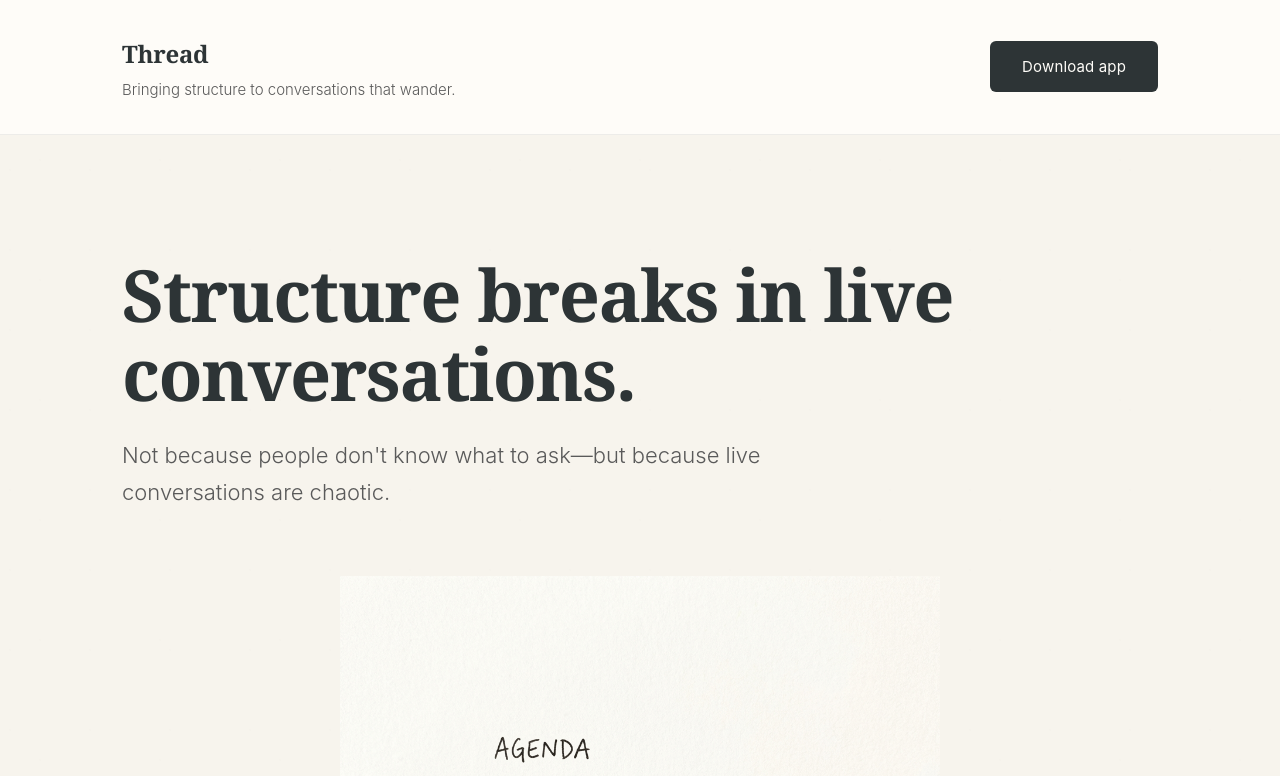
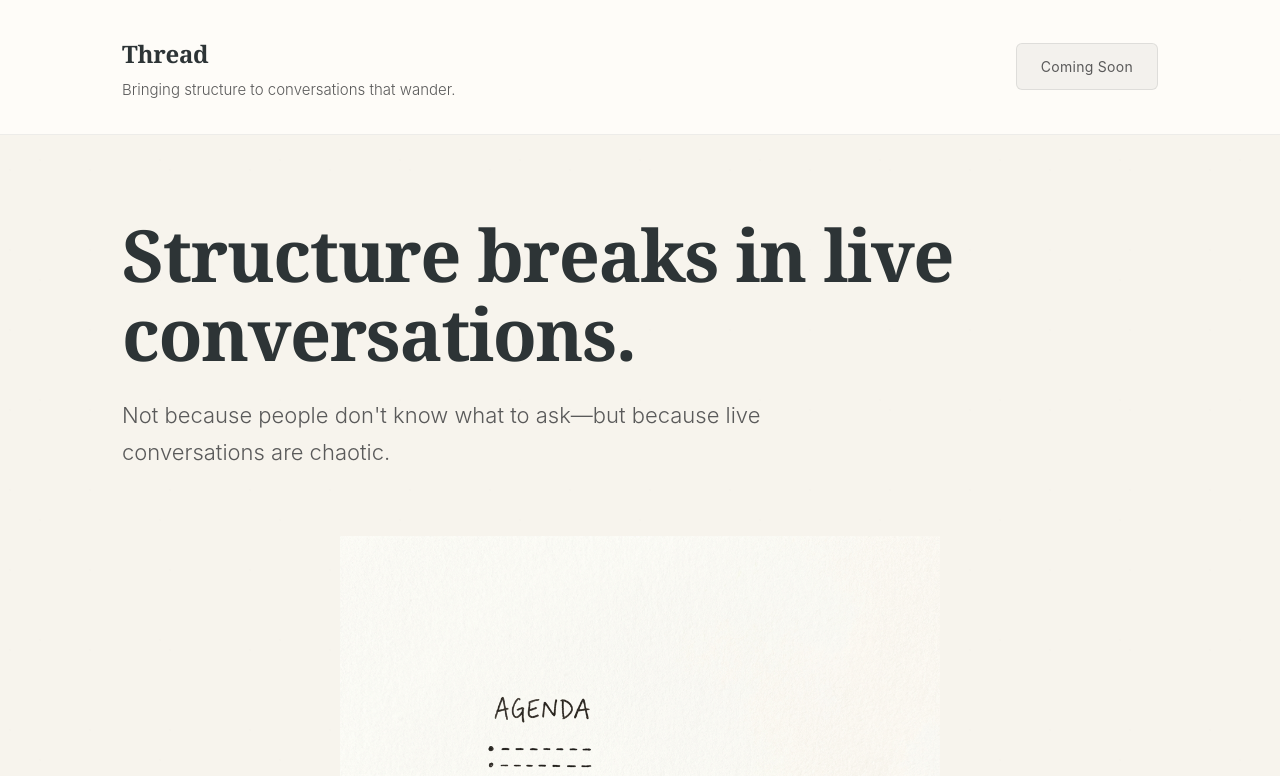
Before and after one commit to shadow-labs-ai/website, a Next.js app: page /threads in a window 1280 px wide. Shown: the top 776 px of the page. Built offline with nearby package versions, Linux system fonts and the light colour scheme; no server answers.

Commit message:
feat: Update download button to 'Coming Soon' label and refine page section paddings.

```diff
--- a/app/threads/page.module.css
+++ b/app/threads/page.module.css
@@ -20,7 +20,7 @@
 
     /* Spacing */
     --spacing-unit: 1rem;
-    --section-padding: clamp(1rem, 4vw, 2rem);
+    --section-padding: clamp(1rem, 3vw, 1.5rem);
     --container-max: 1100px;
     --container-narrow: 720px;
 
@@ -128,35 +128,23 @@
     max-width: 420px;
 }
 
-.downloadBtn {
+.comingSoon {
     font-family: var(--font-sans);
-    font-size: 0.938rem;
+    font-size: 0.875rem;
     font-weight: 400;
-    color: var(--color-warm-white);
-    background-color: var(--color-charcoal);
-    padding: 0.75rem 2rem;
-    border: none;
+    color: var(--color-gray);
+    background-color: rgba(45, 52, 54, 0.05);
+    padding: 0.625rem 1.5rem;
+    border: 1px solid rgba(45, 52, 54, 0.1);
     border-radius: 6px;
-    cursor: pointer;
-    transition: var(--transition-smooth);
     white-space: nowrap;
-    letter-spacing: 0.01em;
-}
-
-.downloadBtn:hover {
-    background-color: var(--color-gray);
-    transform: translateY(-1px);
-    box-shadow: 0 4px 12px rgba(45, 52, 54, 0.15);
-}
-
-.downloadBtn:active {
-    transform: translateY(0);
+    letter-spacing: 0.02em;
 }
 
 /* === SECTION 1: HERO === */
 .hero {
-    padding-top: clamp(6rem, 15vh, 12rem);
-    padding-bottom: clamp(4rem, 10vh, 8rem);
+    padding-top: clamp(4rem, 10vh, 7rem);
+    padding-bottom: clamp(3rem, 8vh, 5rem);
 }
 
 .hero .headline {
@@ -298,7 +286,7 @@
 /* === SECTION 6: INSIGHT === */
 .insight {
     background: linear-gradient(180deg, var(--color-paper) 0%, var(--color-warm-white) 50%, var(--color-paper) 100%);
-    padding: clamp(6rem, 14vh, 10rem) var(--spacing-unit);
+    padding: clamp(4rem, 10vh, 6rem) var(--spacing-unit);
 }
 
 .insightQuote {
@@ -326,7 +314,7 @@
 
 /* === SECTION 8: CLOSING === */
 .closing {
-    padding: clamp(6rem, 14vh, 10rem) var(--spacing-unit) 4rem;
+    padding: clamp(4rem, 10vh, 6rem) var(--spacing-unit) 3rem;
 }
 
 .closingStatement {
--- a/app/threads/page.tsx
+++ b/app/threads/page.tsx
@@ -16,7 +16,7 @@ export default function ThreadsPage() {
                         <h1 className={styles.brandName}>Thread</h1>
                         <p className={styles.brandSubtitle}>Bringing structure to conversations that wander.</p>
                     </div>
-                    <button className={styles.downloadBtn}>Download app</button>
+                    <div className={styles.comingSoon}>Coming Soon</div>
                 </div>
             </header>
 
```
